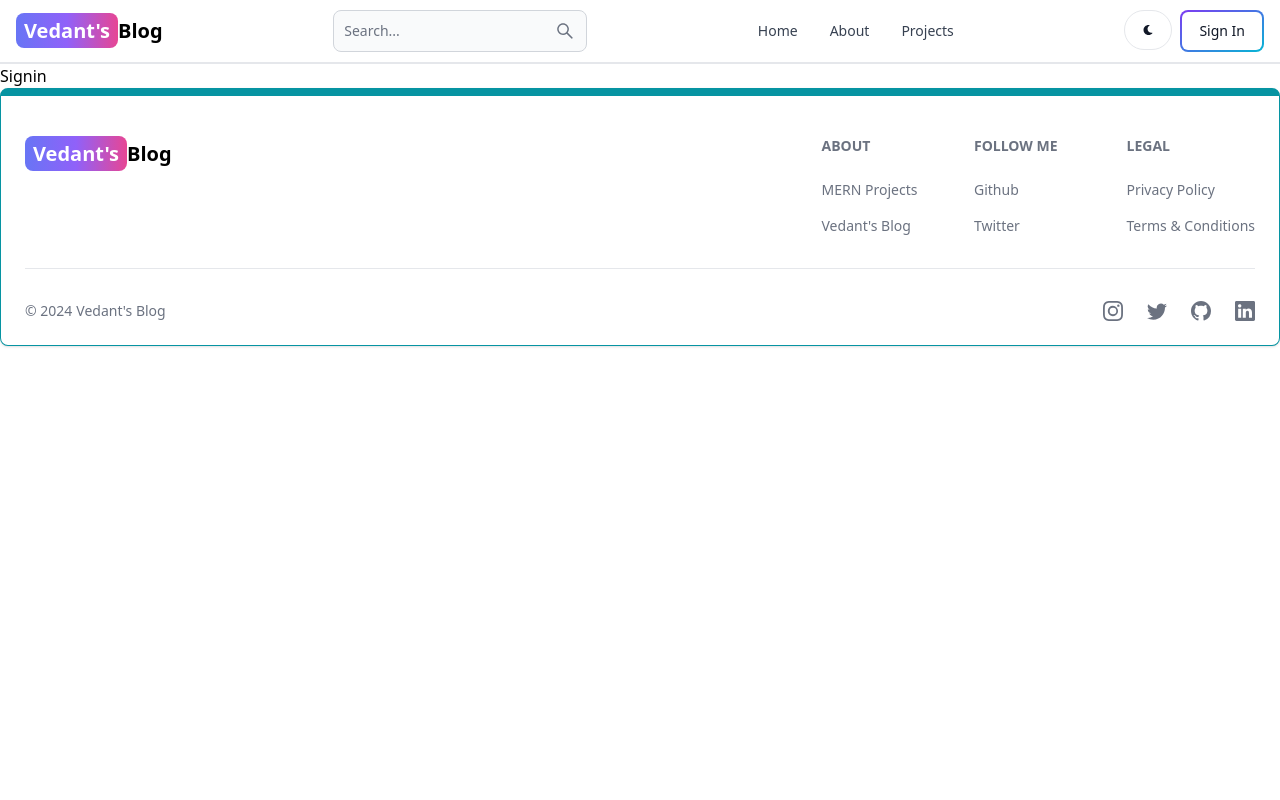
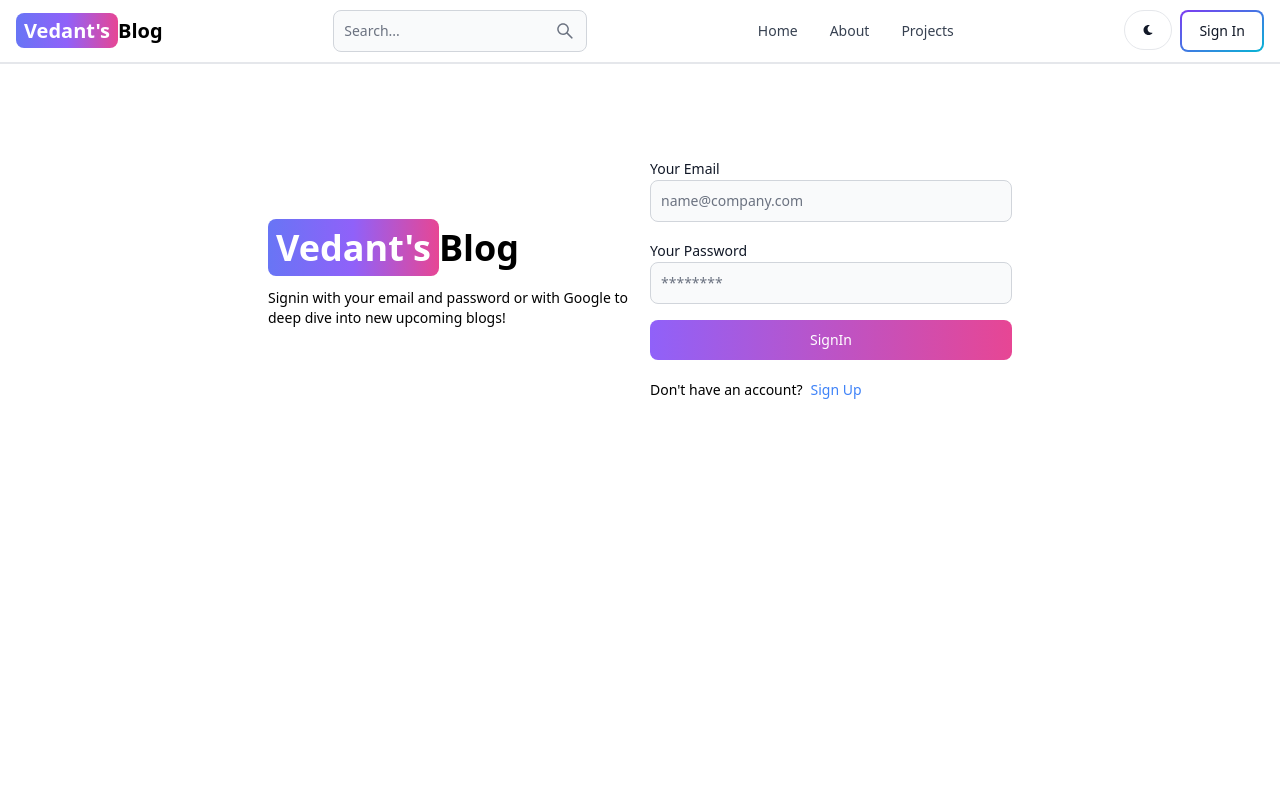
Before and after one commit to vedantmohol/Blog-Vedant.1314, a React (Vite) app in the folder client/: page /sign-in in a window 1280 px wide. Shown: the top 800 px of the page. Built offline with nearby package versions, Linux system fonts and the light colour scheme.

Commit message:
Completed signin page functionality

```diff
--- a/client/src/pages/Signin.jsx
+++ b/client/src/pages/Signin.jsx
@@ -1,7 +1,97 @@
-import React from 'react'
+import { Button, Label, TextInput, Alert, Spinner } from "flowbite-react";
+import React, { useState } from "react";
+import { Link, useNavigate } from "react-router-dom";
 
-export default function Signin() {
+export default function SignIn() {
+
+  const [formData,setFormData] = useState({});
+  const [errorMessage,setErrorMesage] = useState(null);
+  const [loading,setLoading] = useState(false);
+  const navigate = useNavigate();
+
+  const handleChange = (e) =>{
+    setFormData({...formData, [e.target.id] : e.target.value.trim()});
+  };
+
+  const handleSubmit = async(e) =>{
+    e.preventDefault();
+    if(!formData.email || !formData.password){
+      return setErrorMesage('Please fill out all fields!');
+    }
+    try{
+      setLoading(true);
+      setErrorMesage(null);
+      const res = await fetch('/api/auth/signin',{
+        method : 'POST',
+        headers : {'Content-Type':'application/json'},
+        body : JSON.stringify(formData),
+      });
+      const data = await res.json();
+
+      if(data.success === false){
+        return setErrorMesage(data.message);
+      }
+      setLoading(false);
+      if(res.ok){
+        navigate('/');
+      }
+    }catch(error){
+      setErrorMesage(error.message);
+      setLoading(false);
+    }
+  };
+
   return (
-    <div>Signin</div>
-  )
+    <div className="min-h-screen mt-20">
+      <div className="flex p-3 max-w-3xl mx-auto flex-col md:flex-row md:items-center gap-5">
+        {/* left */}
+        <div className="flex-1 ">
+          <Link to="/" className="font-bold dark:text-white text-4xl">
+            <span className="px-2 py-1 bg-gradient-to-r from-indigo-500 via-purple-500 to-pink-500 rounded-lg text-white">
+              Vedant's
+            </span>
+            Blog
+          </Link>
+          <p className="text-sm mt-5">
+            Signin with your email and password or with Google to deep dive
+            into new upcoming blogs!
+          </p>
+        </div>
+        {/* right */}
+        <div className="flex-1">
+          <form className="flex flex-col gap-4" onSubmit={handleSubmit}>
+            <div>
+              <Label value="Your Email" />
+              <TextInput type="email" placeholder="name@company.com" id="email"onChange={handleChange} />
+            </div>
+            <div>
+              <Label value="Your Password" />
+              <TextInput type="password" placeholder="********" id="password"onChange={handleChange} />
+            </div>
+            <Button gradientDuoTone='purpleToPink' type='submit' disabled={loading}>
+              {
+                loading ? (
+                  <>
+                  <Spinner size='sm'/>
+                  <span className="pl-3">Loading...</span>
+                  </>
+                ) : 'SignIn'
+              }
+            </Button>
+          </form>
+          <div className="flex gap-2 text-sm mt-5">
+            <span>Don't have an account?</span>
+            <Link to='/sign-up' className="text-blue-500">Sign Up</Link>
+          </div>
+          {
+            errorMessage && (
+              <Alert className='mt-5' color='failure'>
+                {errorMessage}
+              </Alert>
+            )
+          }
+        </div>
+      </div>
+    </div>
+  );
 }
```
